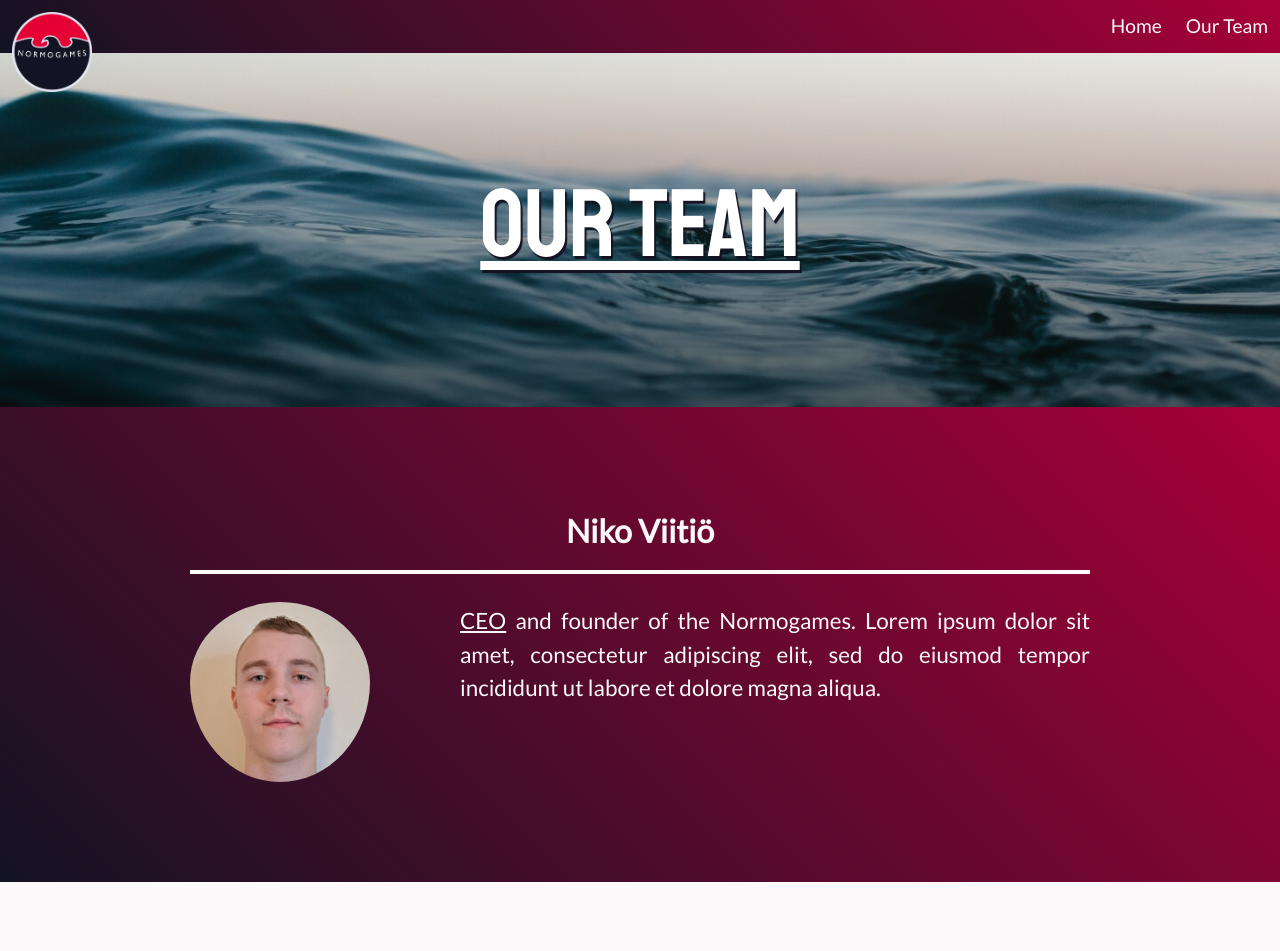
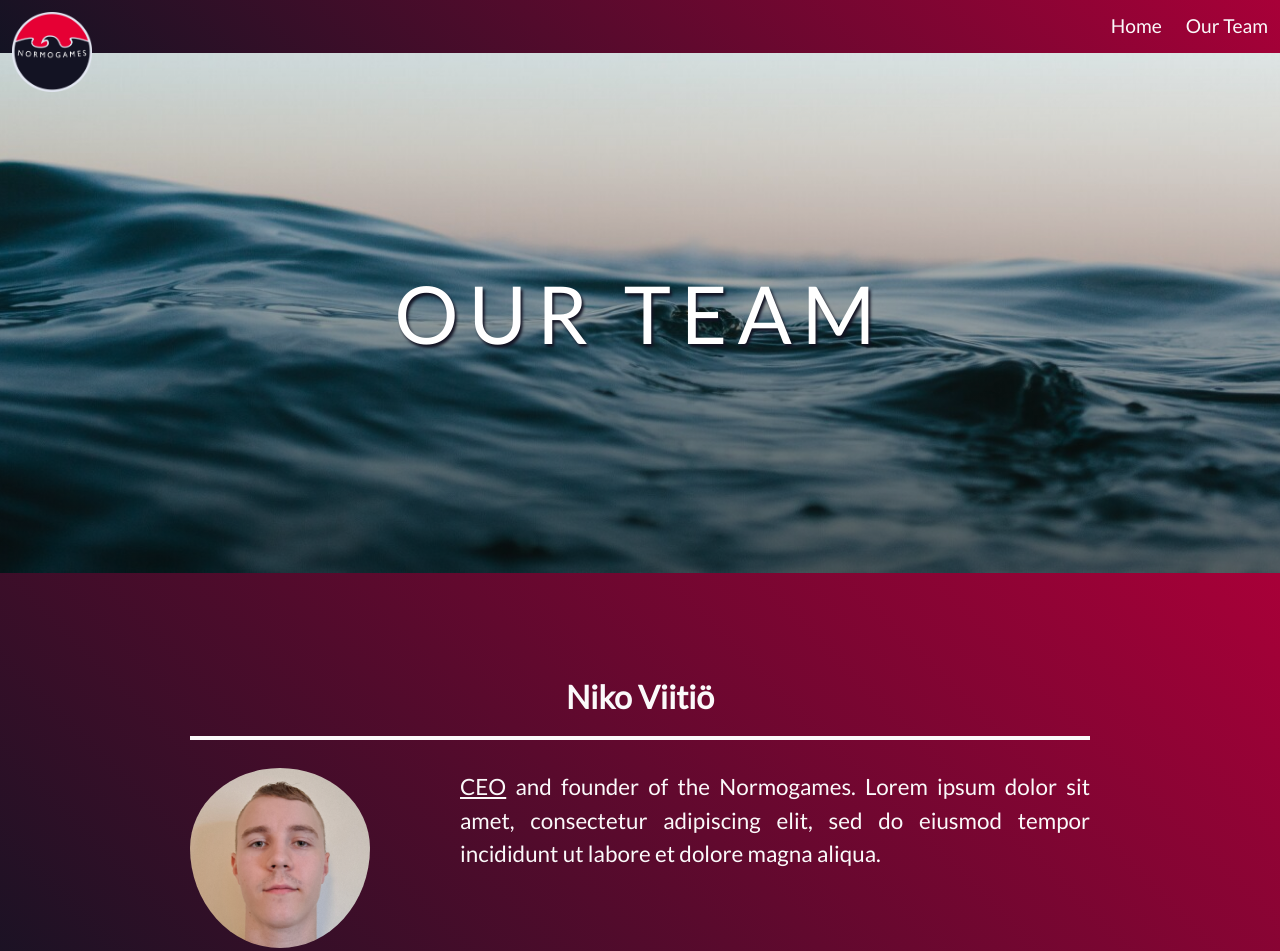
Before and after one commit to Niko-Viitio/Normogames, a plain HTML site: page team.html in a window 1280 px wide. Shown: the top 951 px of the page. Drawn offline with Linux system fonts and the light colour scheme.

Commit message:
team header kikkailua

```diff
--- a/css/styles.css
+++ b/css/styles.css
@@ -1,4 +1,5 @@
 /*
+OLD HEADER FONT: Staatliches
 https://colorhunt.co/palette/fbf9fafd0054a800382b2024 red-white
 #A80038
 #FD0054
@@ -73,18 +74,20 @@ hr {
   background-position: center;
   background-size: cover;
 
-  text-shadow: 2px 3px 1px #131323;
+  text-shadow: 2px 3px 3px #131323;
 
   text-align: center;
   padding: 100px;
 }
 
 .header h1 {
-  font-size: 6em;
+  font-size: 5em;
   margin: 0 0 10px;
-  text-decoration: underline;
+  text-decoration: none;
   font-weight: normal;
-  font-family: 'Staatliches', cursive;
+  letter-spacing: 10px; /*TEST*/
+  margin: 100px 0; /*TEST*/
+  /*font-family: 'Staatliches', cursive;*/
 }
 
 .header h2 {
--- a/team.html
+++ b/team.html
@@ -24,7 +24,7 @@
 
     <div class="header">
       <div class="header-content">
-        <h1>Our Team</h1>
+        <h1>OUR TEAM</h1>
       </div>
     </div>
     <script src="scripts/headerAnimation.js" charset="utf-8"></script>
```
